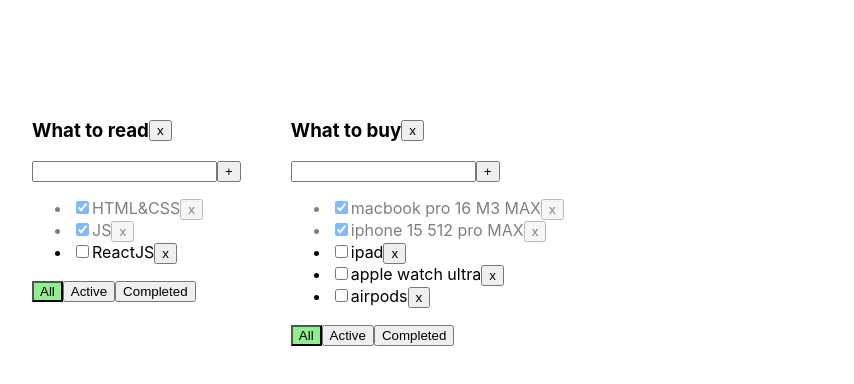
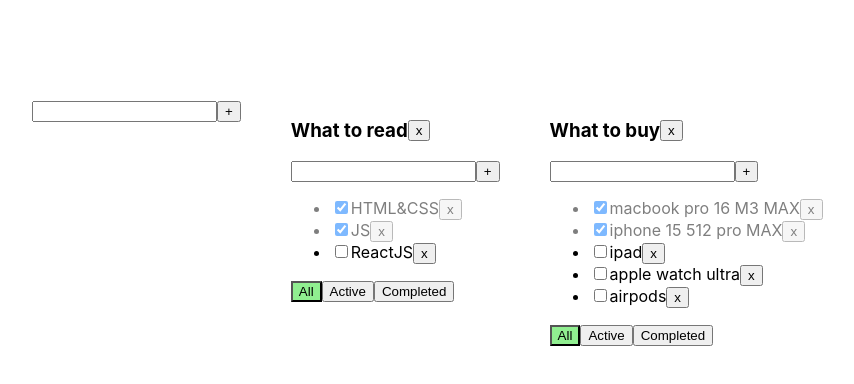
Before and after one commit to umedjankabiri/todolist, a React (Vite) app: page / in a window 1280 px wide. Shown: the top 384 px of the page, without its empty margins (68-922 px from the left). Built offline with nearby package versions, Linux system fonts and the light colour scheme.

Commit message:
Add AddItemForm component and AddTodolist function
Integrated AddItemForm to allow creation of new todo lists through UI. This involved adding the AddTodolist function which sets up new todoList states and tasks.

```diff
--- a/src/common/components/App/App.tsx
+++ b/src/common/components/App/App.tsx
@@ -5,6 +5,7 @@
 import {v1} from "uuid";
 import {TodolistsProps} from "common/components/Todolist/TodolistsProps.ts";
 import {TasksStateProps} from "common/types/Tasks/TasksStateProps.ts";
+import {AddItemForm} from "common/components/AddItemForm/AddItemForm.tsx";
 
 // Business Logic Layer (BLL)
 let todolistID1 = v1()
@@ -46,6 +47,11 @@
         setTodolists(todolists.filter(todolist => todolist.todolistID !== todolistID))
         delete tasks[todolistID];
     }
+    const AddTodolist = (title: string) => {
+        const newTodolistID = v1()
+        setTodolists([{todolistID: newTodolistID, title: title, filter: "All"}, ...todolists]);
+        setTasks({...tasks, [newTodolistID]: []})
+    }
 
     const filteredTodolists = todolists.map(todolist => {
         let filteredTasks = tasks[todolist.todolistID]
@@ -70,6 +76,7 @@
 
     return (
         <div className="App">
+            <AddItemForm addItem={AddTodolist} />
             {filteredTodolists}
         </div>
     );
```
